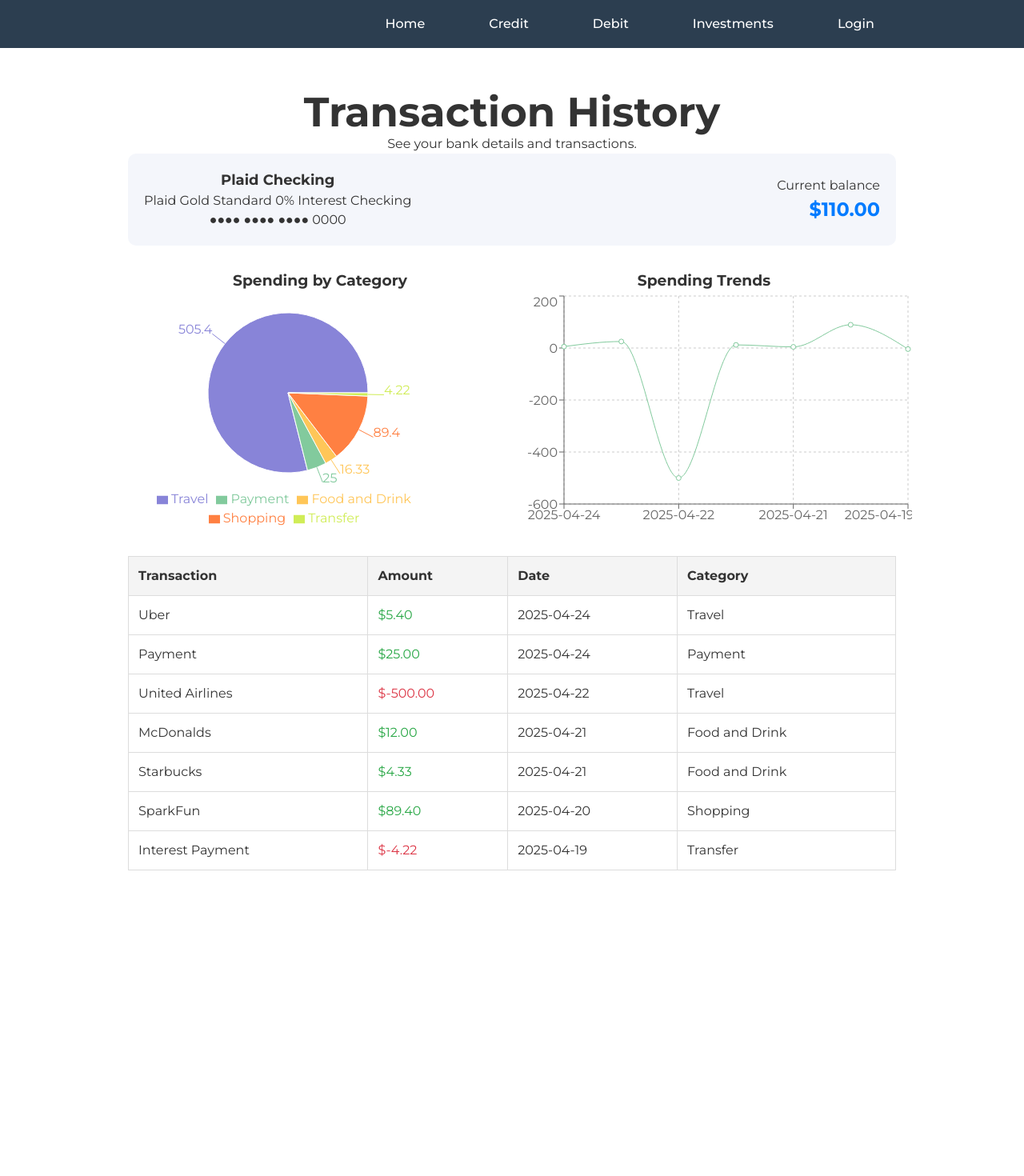
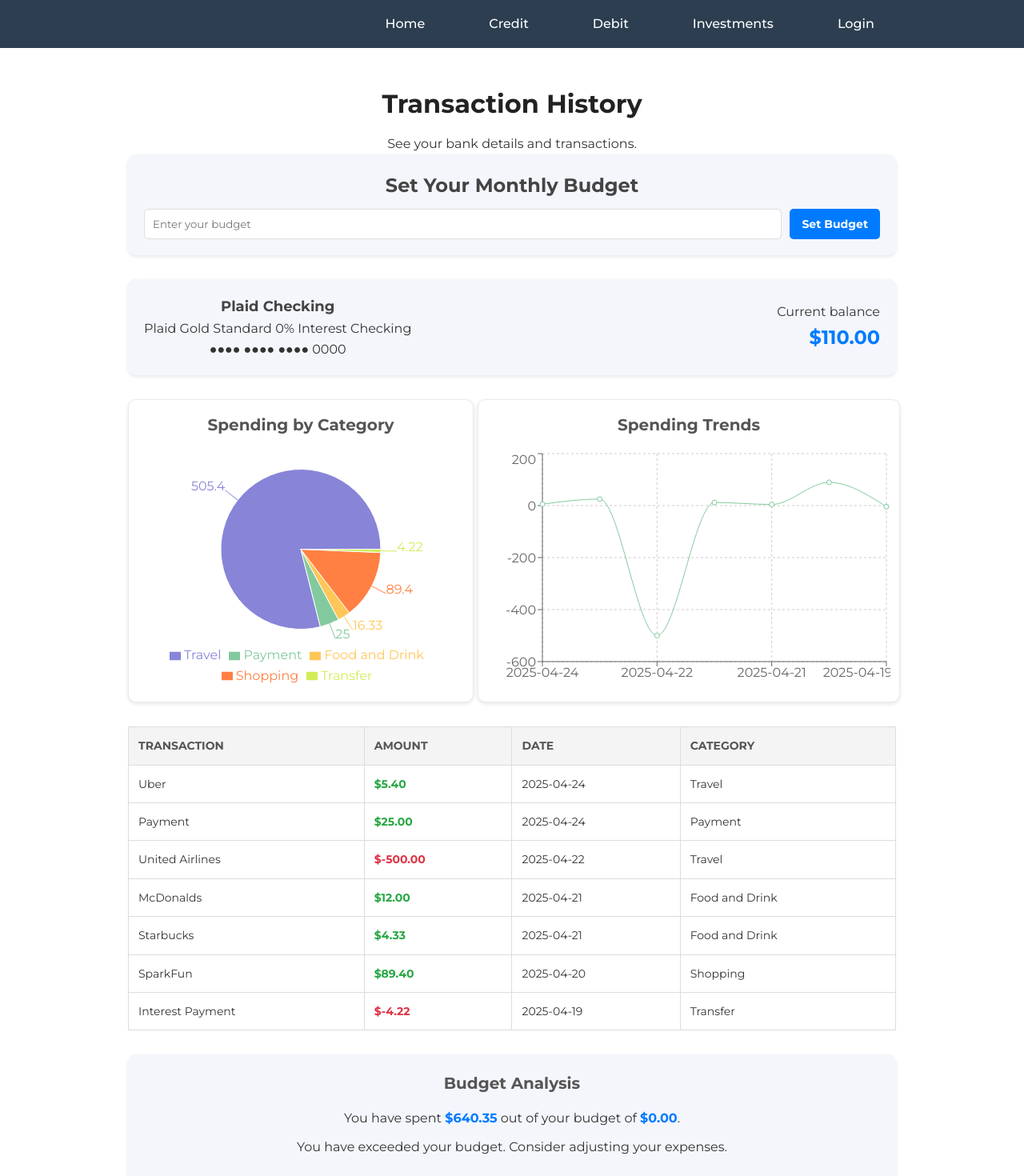
Before and after one commit to justinsoto/expense-tracking-app, a React (Vite) app in the folder frontend/: page /credit in a window 1280 px wide. Shown: the top 1470 px of the page at 80% size. Before the commit the page ends 1140 px from the top, so only its background shows below. Built offline with nearby package versions, Linux system fonts and the light colour scheme.

Commit message:
update target budget

```diff
--- a/frontend/src/pages/credit.jsx
+++ b/frontend/src/pages/credit.jsx
@@ -1,11 +1,24 @@
 import React, { useState, useEffect } from "react";
 import Navbar from "../components/navbar.jsx";
 import "../styles/credit.css";
-import { PieChart, Pie, Cell, Tooltip, Legend, LineChart, Line, XAxis, YAxis, CartesianGrid } from "recharts";
+import {
+  PieChart,
+  Pie,
+  Cell,
+  Tooltip,
+  Legend,
+  LineChart,
+  Line,
+  XAxis,
+  YAxis,
+  CartesianGrid,
+} from "recharts";
 
 const Credit = () => {
   const [transactions, setTransactions] = useState([]);
   const [balance, setBalance] = useState(0);
+  const [budget, setBudget] = useState(0);
+  const [remainingBudget, setRemainingBudget] = useState(0);
 
   useEffect(() => {
     // Mock API data
@@ -46,7 +59,26 @@ const Credit = () => {
     amount: transaction.amount,
   }));
 
-  // Chart Colors
+  // Calculate total spending
+  const totalSpending = transactions.reduce((sum, transaction) => sum + Math.abs(transaction.amount), 0);
+
+  // Calculate remaining budget
+  useEffect(() => {
+    setRemainingBudget(Math.max(budget - totalSpending, 0));
+  }, [transactions, budget]);
+
+  // Handle budget form submission
+  const handleBudgetSubmit = (e) => {
+    e.preventDefault();
+    const newBudget = parseFloat(e.target.budget.value);
+    if (!isNaN(newBudget) && newBudget > 0) {
+      setBudget(newBudget);
+      e.target.reset(); // Clear the form
+    } else {
+      alert("Please enter a valid budget amount.");
+    }
+  };
+
   const COLORS = ["#8884d8", "#82ca9d", "#ffc658", "#ff8042", "#d0ed57", "#a4de6c"];
 
   return (
@@ -55,6 +87,28 @@ const Credit = () => {
       <div className="credit-page">
         <h1>Transaction History</h1>
         <p>See your bank details and transactions.</p>
+
+        {/* Budget Target Form */}
+        <div className="budget-section">
+          <h2>Set Your Monthly Budget</h2>
+          <form onSubmit={handleBudgetSubmit}>
+            <input
+              type="number"
+              name="budget"
+              placeholder="Enter your budget"
+              min="0"
+              step="0.01"
+              required
+            />
+            <button type="submit">Set Budget</button>
+          </form>
+          {budget > 0 && (
+            <div className="budget-details">
+              <p><strong>Budget:</strong> ${budget.toFixed(2)}</p>
+              <p><strong>Remaining Budget:</strong> ${remainingBudget.toFixed(2)}</p>
+            </div>
+          )}
+        </div>
 
         {/* Balance Overview */}
         <div className="balance-overview">
@@ -105,7 +159,7 @@ const Credit = () => {
           </div>
         </div>
 
-        {/* Transaction List */}
+        {/* Transaction Table */}
         <table className="transaction-table">
           <thead>
             <tr>
@@ -128,6 +182,20 @@ const Credit = () => {
             ))}
           </tbody>
         </table>
+
+        {/* Budget Analysis */}
+        <div className="budget-analysis" style={{ marginTop: "30px" }}>
+          <h3>Budget Analysis</h3>
+          <p>
+            You have spent <strong>${totalSpending.toFixed(2)}</strong> out of your budget of{" "}
+            <strong>${budget.toFixed(2)}</strong>.
+          </p>
+          <p>
+            {remainingBudget > 0
+              ? `You still have $${remainingBudget.toFixed(2)} remaining in your budget. Keep it up!`
+              : "You have exceeded your budget. Consider adjusting your expenses."}
+          </p>
+        </div>
       </div>
     </>
   );
--- a/frontend/src/styles/credit.css
+++ b/frontend/src/styles/credit.css
@@ -3,14 +3,32 @@
     margin: 0 auto;
     margin-top: 60px; /* Match the navbar height */
     padding: 20px;
-    font-family: Arial, sans-serif;
+    font-family: 'Roboto', Arial, sans-serif;
     color: #333;
+    line-height: 1.6;
   }
 
+  /* Headings */
   h1 {
     text-align: center;
+    font-size: 32px;
+    color: #222;
+    margin-bottom: 20px;
   }
 
+  h2 {
+    font-size: 24px;
+    margin-bottom: 10px;
+    color: #444;
+  }
+
+  h3 {
+    font-size: 20px;
+    color: #555;
+    margin-bottom: 15px;
+  }
+
+  /* Balance Overview */
   .balance-overview {
     display: flex;
     justify-content: space-between;
@@ -19,11 +37,13 @@
     padding: 20px;
     border-radius: 10px;
     margin-bottom: 30px;
+    box-shadow: 0 2px 5px rgba(0, 0, 0, 0.1);
   }
 
   .balance-overview h2 {
     font-size: 18px;
     margin: 0;
+    font-weight: bold;
   }
 
   .balance {
@@ -34,31 +54,46 @@
     color: #007bff;
     font-size: 24px;
     margin: 0;
+    font-weight: bold;
   }
 
+  /* Table Styles */
   .transaction-table {
     width: 100%;
     border-collapse: collapse;
+    margin-bottom: 30px;
   }
 
-  .transaction-table th, .transaction-table td {
+  .transaction-table th,
+  .transaction-table td {
     border: 1px solid #ddd;
     padding: 12px;
     text-align: left;
+    font-size: 14px;
   }
 
   .transaction-table th {
     background-color: #f4f4f4;
+    color: #555;
+    font-weight: bold;
+    text-transform: uppercase;
+  }
+
+  .transaction-table tbody tr:hover {
+    background-color: #f9f9f9;
   }
 
   .positive-amount {
     color: #28a745;
+    font-weight: bold;
   }
 
   .negative-amount {
     color: #dc3545;
+    font-weight: bold;
   }
 
+  /* Status and Category Tags */
   .status {
     padding: 5px 10px;
     border-radius: 5px;
@@ -77,6 +112,7 @@
     font-size: 12px;
     font-weight: bold;
     color: #fff;
+    text-align: center;
   }
 
   .category.travel {
@@ -89,27 +125,100 @@
 
   .category.food-and-drink {
     background-color: #ffc107;
+    color: #333;
   }
 
   .category.transfer {
     background-color: #6c757d;
   }
 
+  /* Visualizations */
   .visualizations {
     display: flex;
     justify-content: space-between;
     margin-bottom: 30px;
+    gap: 5px;
   }
 
   .chart-container {
-    width: 50%;
+    width: 55%;
     text-align: center;
+    background-color: #ffffff;
+    border: 1px solid #eaeaea;
+    padding: 15px;
+    border-radius: 10px;
+    box-shadow: 0 2px 5px rgba(0, 0, 0, 0.1);
   }
 
-  .positive-amount {
-    color: #28a745;
+  .chart-container:hover {
+    box-shadow: 0 4px 10px rgba(0, 0, 0, 0.15);
   }
 
-  .negative-amount {
-    color: #dc3545;
+  /* Budget Section */
+  .budget-section {
+    margin-bottom: 30px;
+    padding: 20px;
+    background-color: #f4f6fb;
+    border-radius: 10px;
+    box-shadow: 0 2px 5px rgba(0, 0, 0, 0.1);
   }
+
+  .budget-section form {
+    display: flex;
+    gap: 10px;
+  }
+
+  .budget-section input {
+    padding: 10px;
+    border: 1px solid #ddd;
+    border-radius: 5px;
+    flex: 1;
+  }
+
+  .budget-section button {
+    padding: 10px 15px;
+    background-color: #007bff;
+    color: white;
+    border: none;
+    border-radius: 5px;
+    font-weight: bold;
+    cursor: pointer;
+    transition: background-color 0.3s;
+  }
+
+  .budget-section button:hover {
+    background-color: #0056b3;
+  }
+
+  /* Budget Analysis */
+  .budget-analysis {
+    margin-top: 30px;
+    padding: 20px;
+    background-color: #f4f6fb;
+    border-radius: 10px;
+    box-shadow: 0 2px 5px rgba(0, 0, 0, 0.1);
+  }
+
+  .budget-analysis p {
+    font-size: 16px;
+    margin: 10px 0;
+  }
+
+  .budget-analysis strong {
+    color: #007bff;
+  }
+
+  /* General Improvements */
+  button {
+    font-size: 14px;
+    cursor: pointer;
+  }
+
+  button:hover {
+    opacity: 0.9;
+  }
+
+  input:focus {
+    outline: none;
+    border-color: #007bff;
+  }
```
